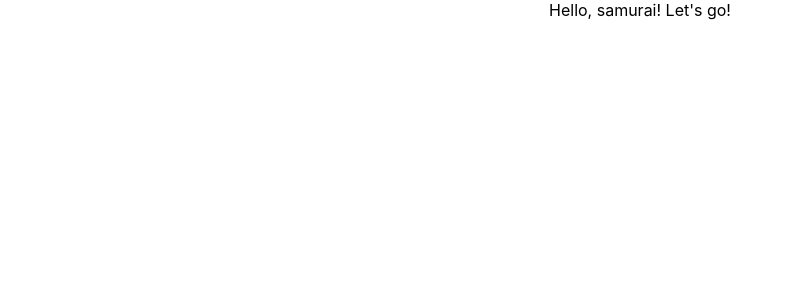
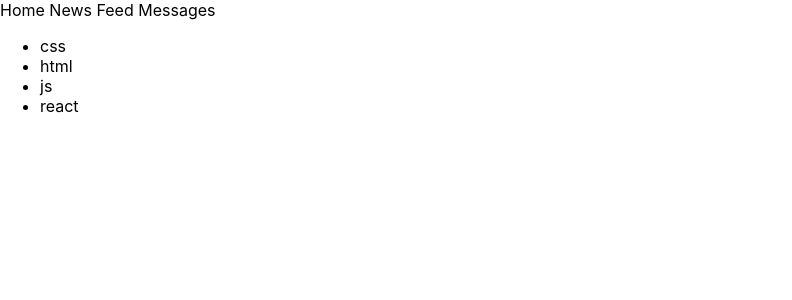
Before and after one commit to NatKhomich/social-community, a React (Create React App) app: page / in a window 1280 px wide. Shown: the top 300 px of the page, without its empty margins (0-792 px from the left). Built offline with nearby package versions, Linux system fonts and the light colour scheme.

Commit message:
first components

```diff
--- a/src/App.tsx
+++ b/src/App.tsx
@@ -2,11 +2,35 @@ import React from 'react';
 import './App.css';
 
 function App() {
-  return (
-    <div className="App">
-     Hello, samurai! Let's go!
-    </div>
-  );
+    return (
+        <div>
+            <Header />
+            <Technologies />
+        </div>
+    );
+}
+
+function Header() {
+    return (
+        <div>
+            <a>Home </a>
+            <a>News Feed </a>
+            <a>Messages </a>
+        </div>
+    )
+}
+
+function Technologies() {
+    return (
+        <div>
+            <ul>
+                <li>css</li>
+                <li>html</li>
+                <li>js</li>
+                <li>react</li>
+            </ul>
+        </div>
+    )
 }
 
 export default App;
```
